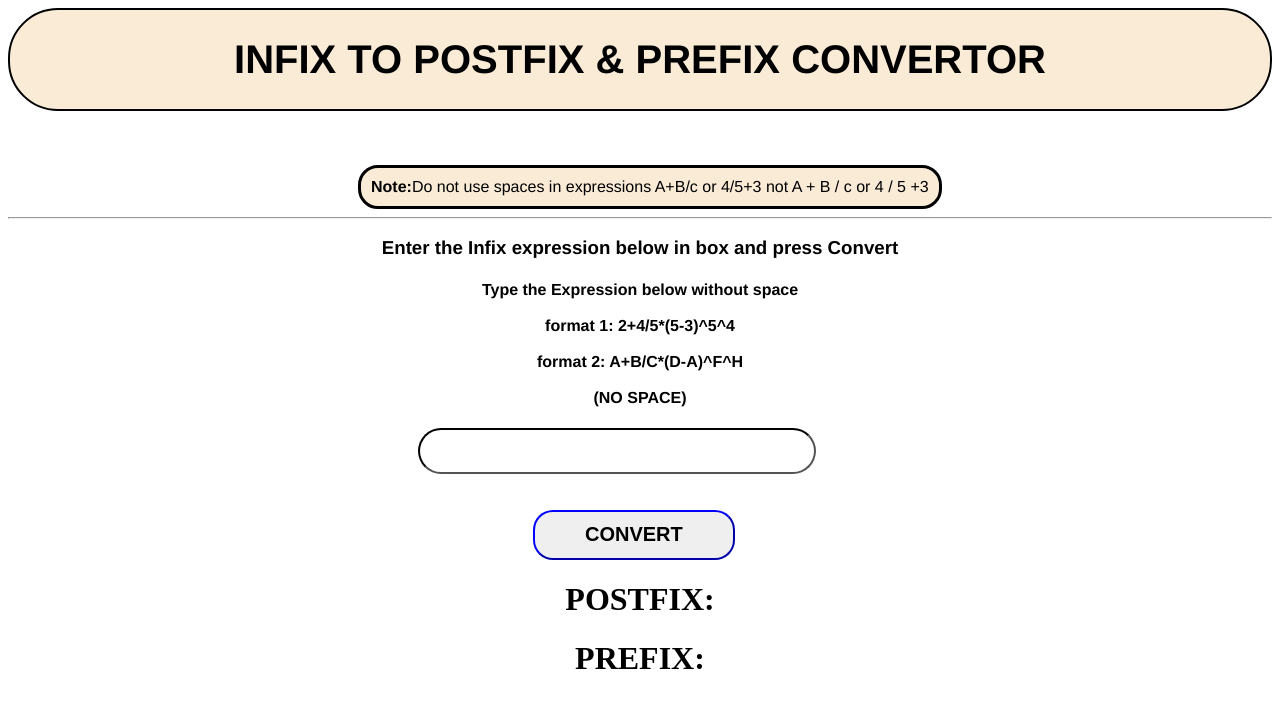
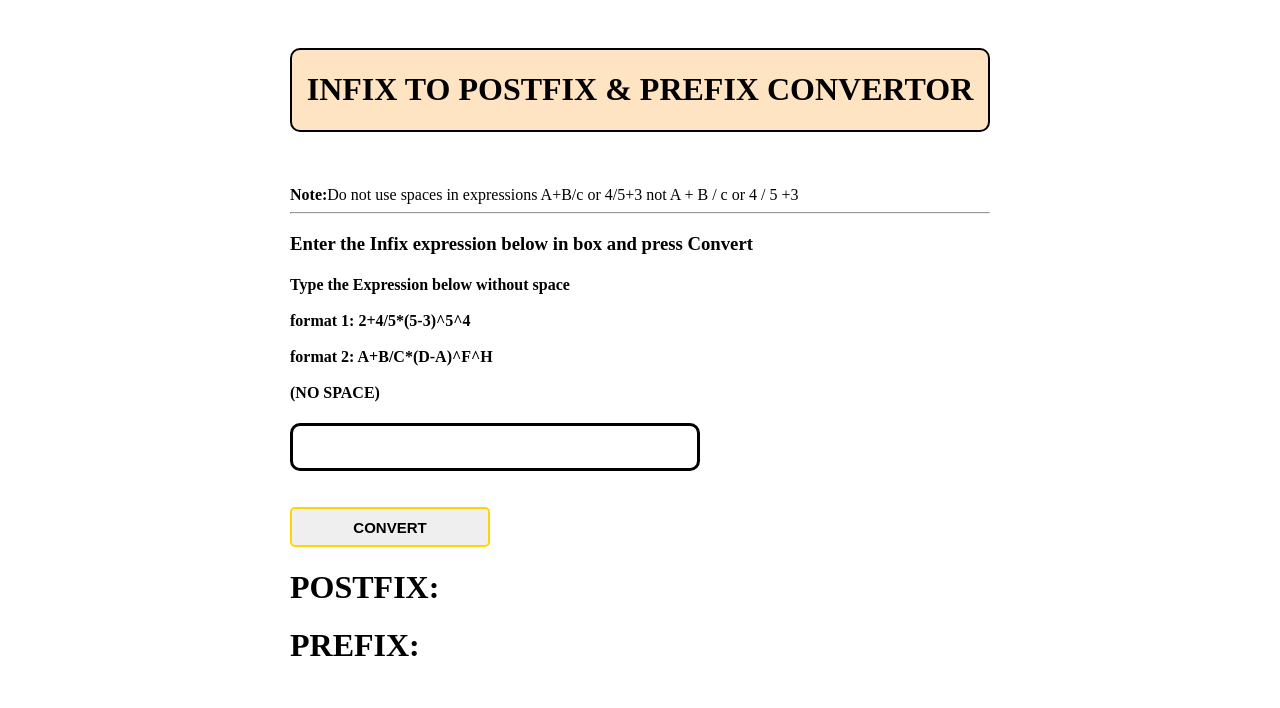
Before and after one commit to Nani1416/CONVERTOR, a plain HTML site: page index.html in a window 1280 px wide. Drawn offline with nearby package versions, Linux system fonts and the light colour scheme.

Commit message:
Update NEW.css

```diff
--- a/NEW.css
+++ b/NEW.css
@@ -1,52 +1,34 @@
+.main{
+    height: 600px;
+    width: 700px;
+
+   margin: auto;
+   padding: 40px;
+
+
+
+}
 .heading{
-    font-family: 'Franklin Gothic Medium', 'Arial Narrow', Arial, sans-serif;
-    font-size: 20px;
-    background-color: antiquewhite;
-    border-radius: 50px;
     text-align: center;
-    border-style: solid;
-    border-color: black;
-    border-width: 2px;
+    border:solid black 2px;
+    background-color: bisque;
+    border-radius: 10px;
 }
-.Note{
-    text-align: center;
-    background-color: antiquewhite;
-    font-family: 'Franklin Gothic Medium', 'Arial Narrow', Arial, sans-serif;
-    width: fit-content;
-    margin-left: 350px;
-    border-radius: 20px;
-    padding: 10px;
-    border-style: solid;
-    border-width: 3px;
-    border-color: black;
-}
-.theory{
-    text-align: center;
-    justify-content: center;
-    font-family: 'Franklin Gothic Medium', 'Arial Narrow', Arial, sans-serif;
-}
+
 #expression{
-    text-align: center;
-    margin-left: 410px;
+    border-radius: 10px;
     height: 40px;
-    width: 390px;
-    border-radius: 25px;
-    border-width: 2px;
-    border-color:black;
+    width:400px;
     font-size: 30px;
+    border:solid black 3px;
 
 }
 #convert{
-    margin-left: 525px;
-    height: 50px;
-    width: 100;
-    padding-right: 50px;
-    padding-left: 50px;
-    font-size: 20px;
-    border-radius: 20px;
-    border-color: blue;
+    width: 200px;
+    height: 40px;
+    font-size: 15px;
+    border:solid black 2px;
+    border-radius: 5px;
+    border-color:gold;
 
 }
-.convertor{
-    text-align: center;
-}
```
